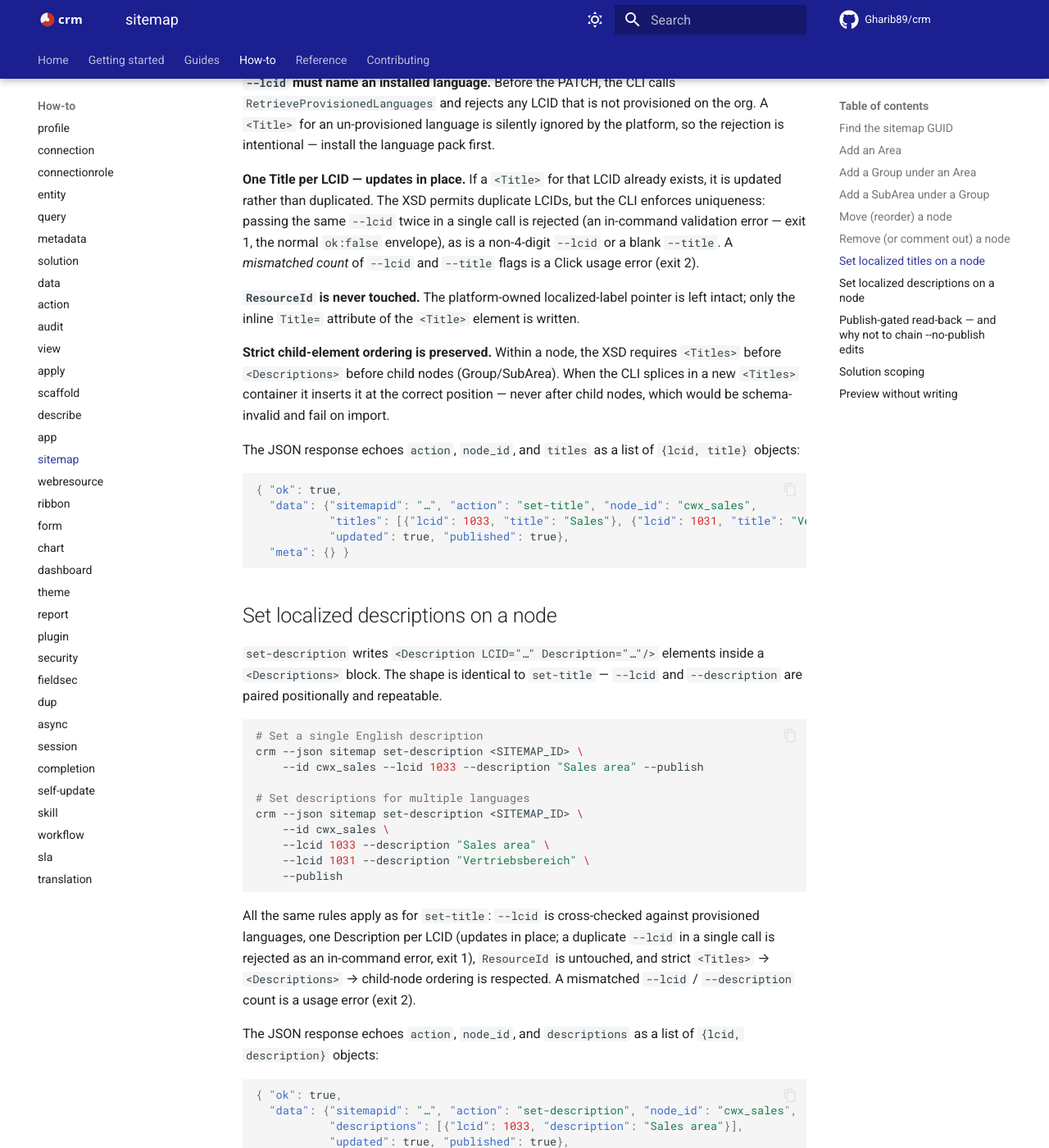
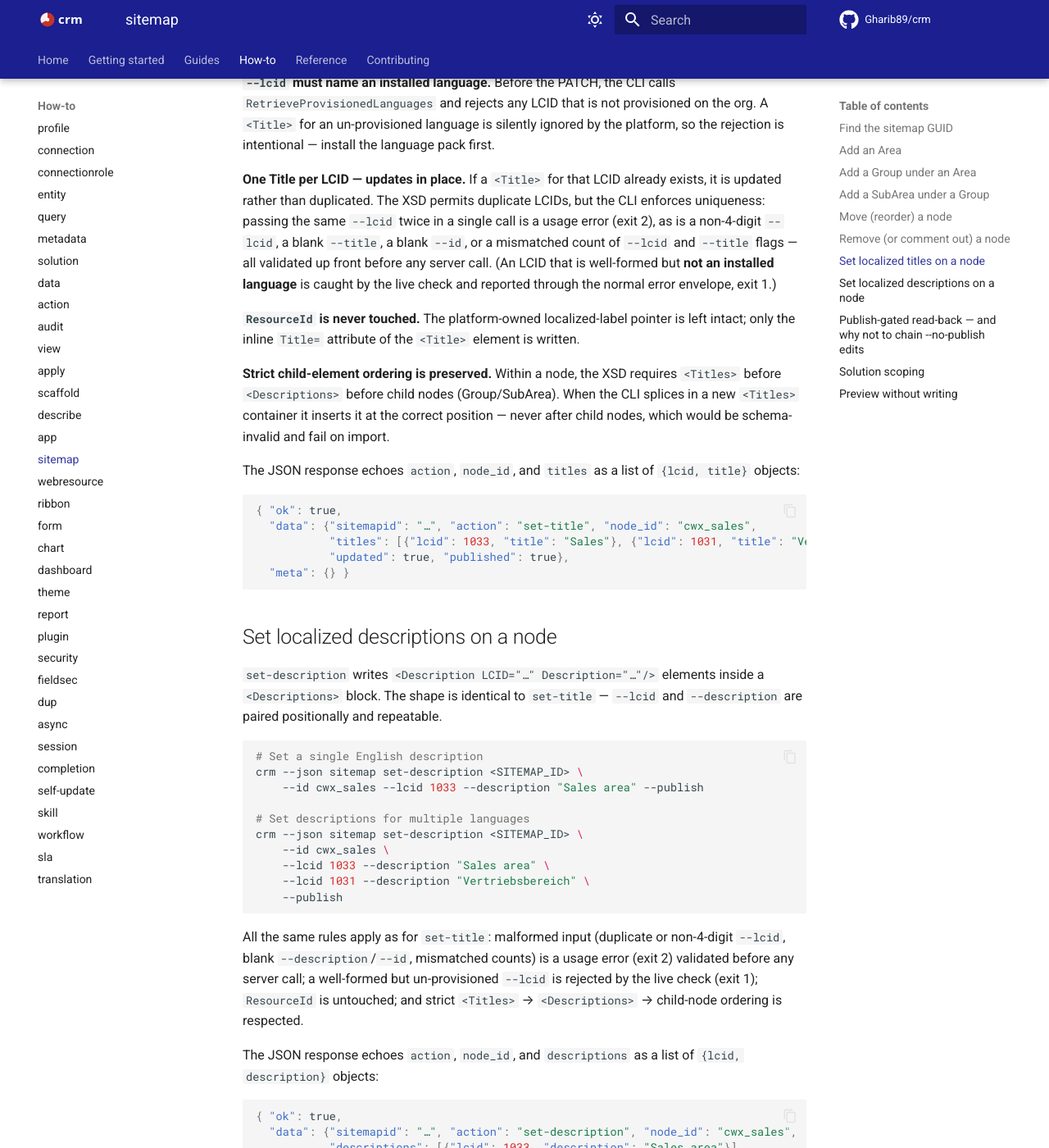
Before and after one commit to Gharib89/crm, an MkDocs documentation site: the page built from docs/how-to/sitemap.md, in a window 1280 px wide and 1400 px high, scrolled down 2859 px. Shown: the whole window at 82% size. Built offline with MkDocs 1.6.1 and Material for MkDocs 9.7.7, drawn with Linux system fonts in a browser that asks for light colours; comment, search, counter and statistics services are not loaded.

Commit message:
refactor: validate set-title/-description input at the command layer
Address Copilot round 2: per the command-layer house rule (validate untrusted
input before ctx.backend()), move all malformed-invocation checks — blank --id,
mismatched --lcid/value counts, non-4-digit LCID, duplicate LCID, blank text —
into a shared command-layer helper that raises click.UsageError (exit 2) before
any backend is built. The live installed-language check stays in core and now
runs only after the target node is located, so a bad sitemap GUID / unknown node
fails first without a wasted RetrieveProvisionedLanguages call. Core retains its
own input guards as a library-API safety net. Docs/skill updated to reflect
exit-2 for malformed input, exit-1 for an un-provisioned LCID.

````diff
--- a/docs/how-to/sitemap.md
+++ b/docs/how-to/sitemap.md
@@ -139,10 +139,12 @@ so the rejection is intentional — install the language pack first.
 
 **One Title per LCID — updates in place.** If a `<Title>` for that LCID already
 exists, it is updated rather than duplicated. The XSD permits duplicate LCIDs, but
-the CLI enforces uniqueness: passing the same `--lcid` twice in a single call is
-rejected (an in-command validation error — exit 1, the normal `ok:false`
-envelope), as is a non-4-digit `--lcid` or a blank `--title`. A *mismatched count*
-of `--lcid` and `--title` flags is a Click usage error (exit 2).
+the CLI enforces uniqueness: passing the same `--lcid` twice in a single call is a
+usage error (exit 2), as is a non-4-digit `--lcid`, a blank `--title`, a blank
+`--id`, or a mismatched count of `--lcid` and `--title` flags — all validated
+up front before any server call. (An LCID that is well-formed but **not an
+installed language** is caught by the live check and reported through the normal
+error envelope, exit 1.)
 
 **`ResourceId` is never touched.** The platform-owned localized-label pointer is
 left intact; only the inline `Title=` attribute of the `<Title>` element is written.
@@ -182,12 +184,11 @@ crm --json sitemap set-description <SITEMAP_ID> \
     --publish
 ```
 
-All the same rules apply as for `set-title`: `--lcid` is cross-checked against
-provisioned languages, one Description per LCID (updates in place; a duplicate
-`--lcid` in a single call is rejected as an in-command error, exit 1),
-`ResourceId` is untouched, and strict `<Titles>` → `<Descriptions>` → child-node
-ordering is respected. A mismatched `--lcid` / `--description` count is a usage
-error (exit 2).
+All the same rules apply as for `set-title`: malformed input (duplicate or
+non-4-digit `--lcid`, blank `--description`/`--id`, mismatched counts) is a usage
+error (exit 2) validated before any server call; a well-formed but un-provisioned
+`--lcid` is rejected by the live check (exit 1); `ResourceId` is untouched; and
+strict `<Titles>` → `<Descriptions>` → child-node ordering is respected.
 
 The JSON response echoes `action`, `node_id`, and `descriptions` as a list of
 `{lcid, description}` objects:
````
Also changed, not shown: crm/skills/reference/customizations.md (+5 -5 lines), 3 other files.
